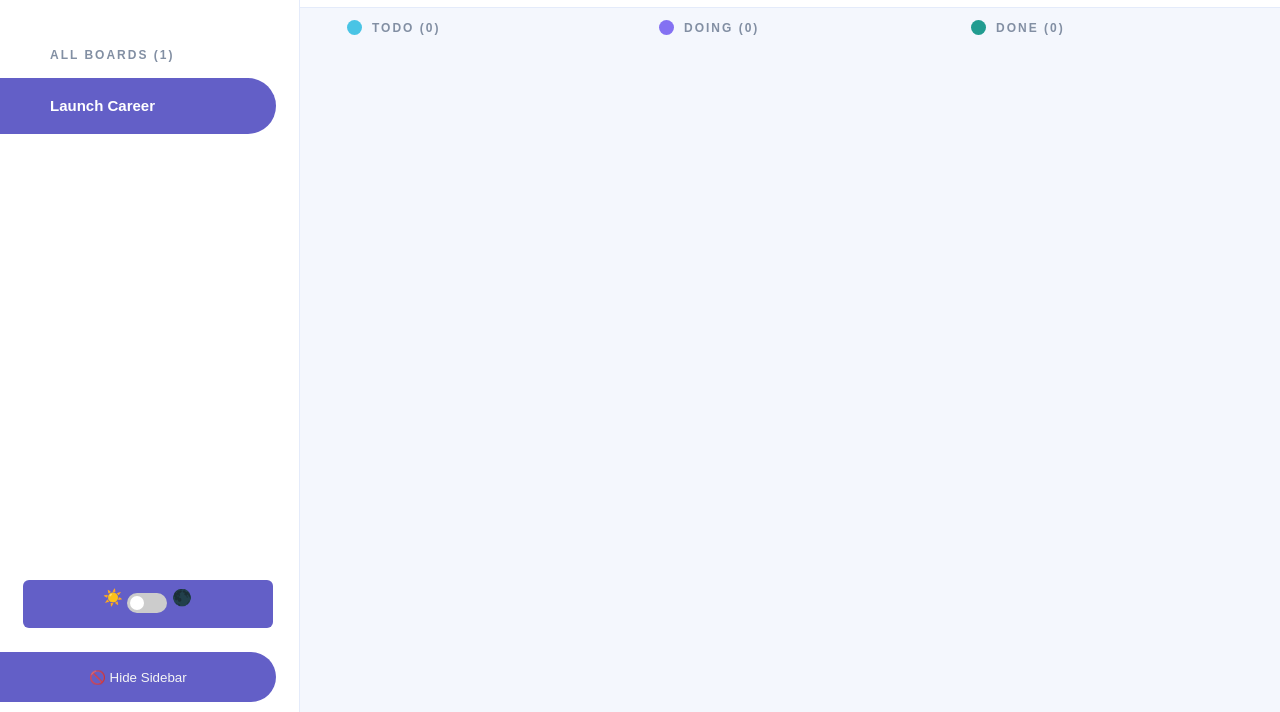
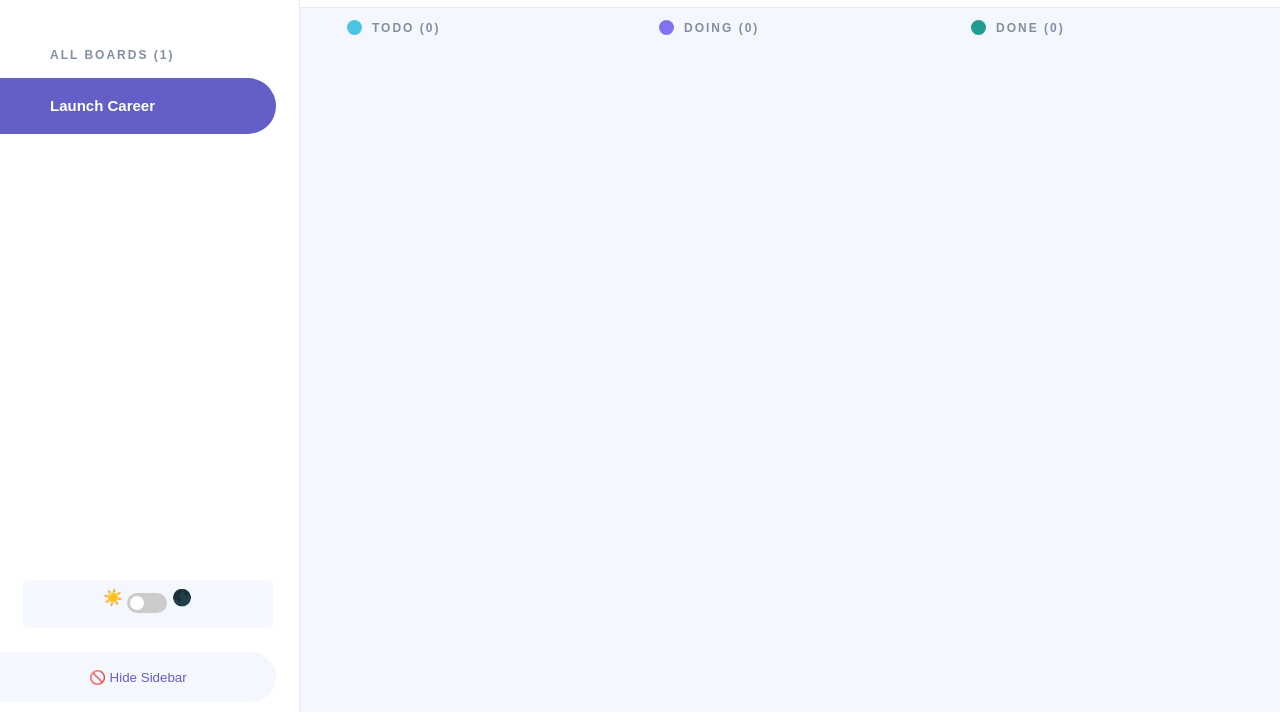
Before and after one commit to tichaonaclapperton/TICMUS25488_FTO2025_Group-B_Tichaona_Musasa_JSLPP, a plain HTML site: page index.html in a window 1280 px wide. Shown: the part 88-800 px from the top of the page. Drawn offline with Linux system fonts and the light colour scheme; no server answers.

Commit message:
I fixed the color on hide button

```diff
--- a/css/dark-mode.css
+++ b/css/dark-mode.css
@@ -110,17 +110,17 @@
   }
 
   .hide-button {
-    background: rgba(99, 95, 199, 1);
+    background: rgba(244, 247, 253, 1);
     border: none;
     padding: 0.5rem 1rem;
     border-radius: 0 100px 100px 0;
     cursor: pointer;
     height: 50px;
     width: 276px;
-    color:whitesmoke;
+    color:rgba(99, 95, 199, 1);
   }
   .hide-switch{
-    background-color:rgba(99, 95, 199, 1) ;
+    background-color:rgba(244, 247, 253, 1) ;
     height: 48px;
     width: 250px;
     border-radius: 6px;
```
